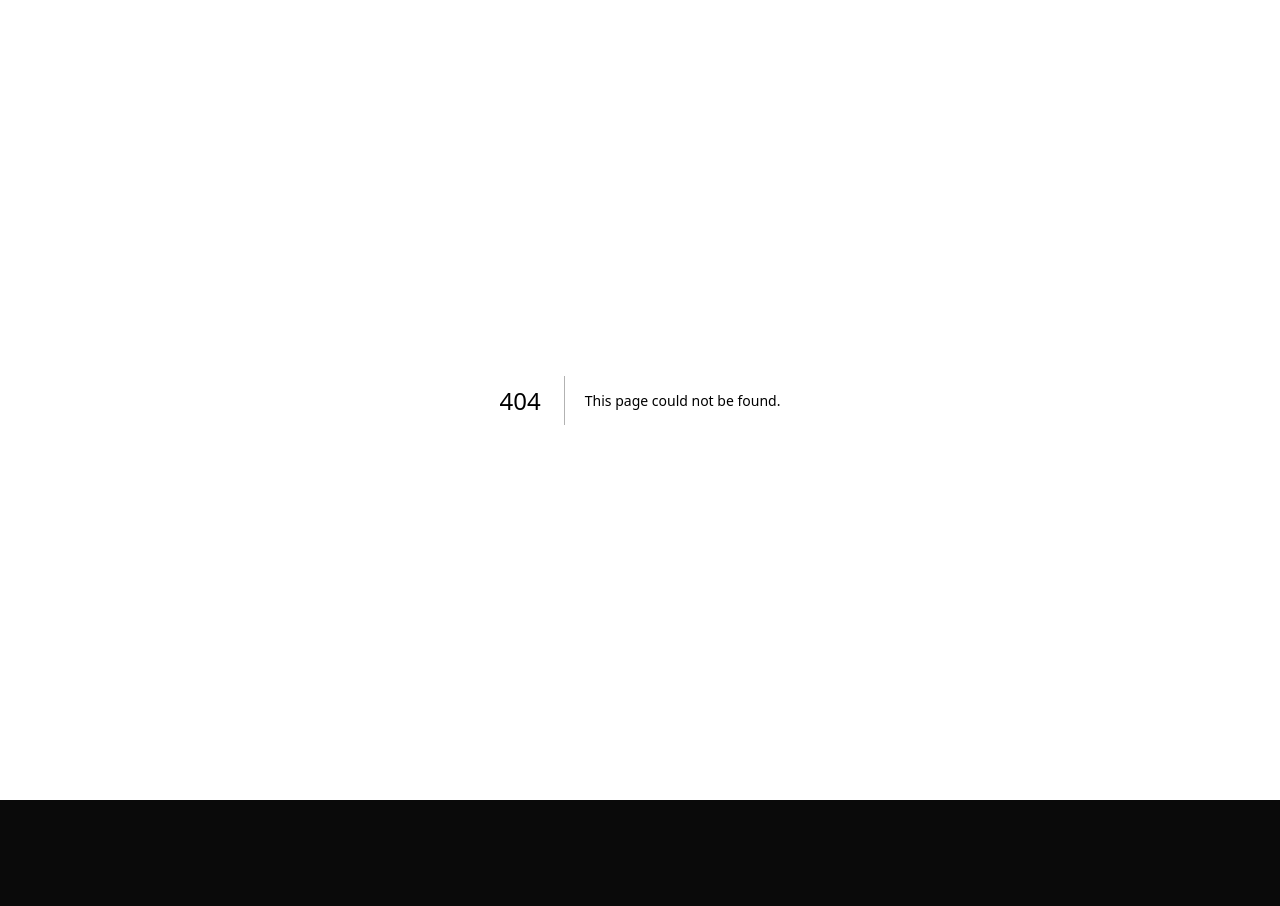
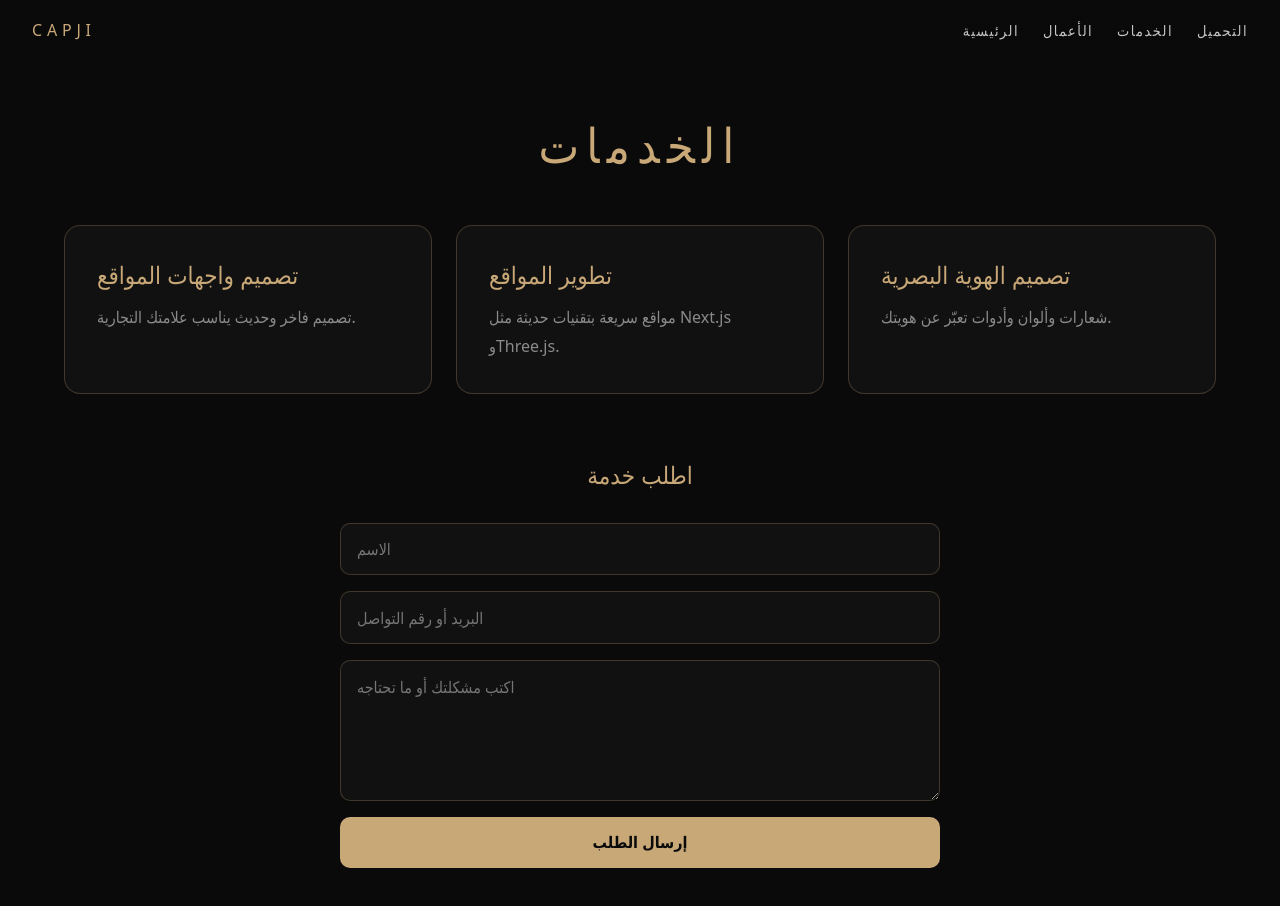
Before and after one commit to Colored1/capji, a Next.js app: page /services in a window 1280 px wide. Before the commit this address had no page. Shown: the top 906 px of the page. Before the commit the page ends 800 px from the top, so only its background shows below. Built offline with nearby package versions, Linux system fonts and the light colour scheme.

Commit message:
Add navigation, works, services with request form, and downloads pages
Co-Authored-By: Claude Haiku 5.5 <noreply@anthropic.com>
Claude-Session: https://claude.ai/code/session_019AUFpn8JoFh5BKroq5LTGH

```diff
--- /dev/null
+++ b/app/api/request/route.ts
@@ -0,0 +1,12 @@
+import { NextResponse } from "next/server";
+
+// نقطة استقبال طلبات الخدمة.
+// ملاحظة: الطلبات لا تُحفظ بعد. عند ربط Supabase نضيف الحفظ هنا.
+export async function POST(req: Request) {
+  const body = await req.json().catch(() => null);
+  if (!body || !body.name || !body.contact || !body.message) {
+    return NextResponse.json({ ok: false }, { status: 400 });
+  }
+  console.log("service-request", { name: body.name, contact: body.contact });
+  return NextResponse.json({ ok: true });
+}
--- a/app/globals.css
+++ b/app/globals.css
@@ -173,3 +173,158 @@ body {
 .hero-title {
   text-shadow: 0 0 40px rgba(201, 168, 120, 0.25);
 }
+
+/* ===== القائمة العلوية ===== */
+.nav {
+  position: fixed;
+  top: 0;
+  left: 0;
+  right: 0;
+  z-index: 10;
+  display: flex;
+  align-items: center;
+  justify-content: space-between;
+  padding: 1.2rem 2rem;
+  background: linear-gradient(to bottom, rgba(10, 10, 10, 0.9), transparent);
+}
+
+.nav-brand {
+  color: var(--gold);
+  letter-spacing: 0.3em;
+  text-decoration: none;
+  font-weight: 300;
+}
+
+.nav-links {
+  display: flex;
+  gap: 1.5rem;
+}
+
+.nav-links a {
+  color: var(--fg);
+  text-decoration: none;
+  font-size: 0.9rem;
+  letter-spacing: 0.1em;
+  opacity: 0.8;
+  transition: opacity 0.3s, color 0.3s;
+}
+
+.nav-links a:hover {
+  opacity: 1;
+  color: var(--gold);
+}
+
+/* ===== صفحات داخلية ===== */
+.page {
+  min-height: 100vh;
+  padding: 7rem 1.5rem 4rem;
+  max-width: 1200px;
+  margin: 0 auto;
+}
+
+.page-title {
+  text-align: center;
+  font-weight: 300;
+  letter-spacing: 0.15em;
+  color: var(--gold);
+  font-size: clamp(2rem, 5vw, 3rem);
+  margin-bottom: 3rem;
+}
+
+.page-subtitle {
+  text-align: center;
+  font-weight: 300;
+  color: var(--gold);
+  margin: 4rem 0 2rem;
+}
+
+.page-empty {
+  text-align: center;
+  color: var(--muted);
+}
+
+.services-grid {
+  display: grid;
+  grid-template-columns: repeat(auto-fit, minmax(240px, 1fr));
+  gap: 1.5rem;
+}
+
+.service-card {
+  padding: 2rem;
+  border: 1px solid rgba(201, 168, 120, 0.25);
+  border-radius: 16px;
+  background: #111;
+  color: var(--fg);
+  text-decoration: none;
+}
+
+.service-card h2 {
+  color: var(--gold);
+  font-weight: 400;
+  margin-bottom: 0.75rem;
+}
+
+.service-card p {
+  color: var(--muted);
+  line-height: 1.8;
+}
+
+.request-form {
+  max-width: 600px;
+  margin: 0 auto;
+  display: flex;
+  flex-direction: column;
+  gap: 1rem;
+}
+
+.request-form input,
+.request-form textarea {
+  padding: 0.9rem 1rem;
+  background: #111;
+  border: 1px solid rgba(201, 168, 120, 0.25);
+  border-radius: 10px;
+  color: var(--fg);
+  font: inherit;
+}
+
+.request-form input:focus,
+.request-form textarea:focus {
+  outline: none;
+  border-color: var(--gold);
+}
+
+.request-form button {
+  padding: 0.9rem;
+  background: var(--gold);
+  color: #0a0a0a;
+  border: none;
+  border-radius: 10px;
+  font: inherit;
+  font-weight: 600;
+  cursor: pointer;
+}
+
+.request-form button:disabled {
+  opacity: 0.6;
+  cursor: default;
+}
+
+.form-ok {
+  color: var(--gold);
+  text-align: center;
+}
+
+.form-err {
+  color: #e57373;
+  text-align: center;
+}
+
+@media (max-width: 640px) {
+  .nav {
+    padding: 1rem;
+  }
+  .nav-links {
+    gap: 0.9rem;
+    font-size: 0.8rem;
+  }
+}
--- a/app/layout.tsx
+++ b/app/layout.tsx
@@ -1,6 +1,7 @@
 import type { Metadata } from "next";
 import type { ReactNode } from "react";
 import SmoothScroll from "@/components/SmoothScroll";
+import Nav from "@/components/Nav";
 import "./globals.css";
 
 export const metadata: Metadata = {
@@ -13,6 +14,7 @@ export default function RootLayout({ children }: { children: ReactNode }) {
     <html lang="ar">
       <body>
         <SmoothScroll />
+        <Nav />
         {children}
       </body>
     </html>
--- /dev/null
+++ b/app/services/page.tsx
@@ -0,0 +1,29 @@
+import ServiceForm from "@/components/ServiceForm";
+
+export const metadata = { title: "الخدمات | CAPJI" };
+
+const services = [
+  { title: "تصميم واجهات المواقع", desc: "تصميم فاخر وحديث يناسب علامتك التجارية." },
+  { title: "تطوير المواقع", desc: "مواقع سريعة بتقنيات حديثة مثل Next.js وThree.js." },
+  { title: "تصميم الهوية البصرية", desc: "شعارات وألوان وأدوات تعبّر عن هويتك." },
+];
+
+export default function ServicesPage() {
+  return (
+    <main className="page">
+      <h1 className="page-title">الخدمات</h1>
+
+      <div className="services-grid">
+        {services.map((s) => (
+          <div key={s.title} className="service-card">
+            <h2>{s.title}</h2>
+            <p>{s.desc}</p>
+          </div>
+        ))}
+      </div>
+
+      <h2 className="page-subtitle">اطلب خدمة</h2>
+      <ServiceForm />
+    </main>
+  );
+}
--- /dev/null
+++ b/components/Nav.tsx
@@ -0,0 +1,21 @@
+import Link from "next/link";
+
+const links = [
+  { href: "/", label: "الرئيسية" },
+  { href: "/works", label: "الأعمال" },
+  { href: "/services", label: "الخدمات" },
+  { href: "/downloads", label: "التحميل" },
+];
+
+export default function Nav() {
+  return (
+    <header className="nav">
+      <Link href="/" className="nav-brand">CAPJI</Link>
+      <nav className="nav-links">
+        {links.map((l) => (
+          <Link key={l.href} href={l.href}>{l.label}</Link>
+        ))}
+      </nav>
+    </header>
+  );
+}
--- /dev/null
+++ b/components/ServiceForm.tsx
@@ -0,0 +1,37 @@
+"use client";
+
+import { useState, type FormEvent } from "react";
+
+export default function ServiceForm() {
+  const [status, setStatus] = useState<"idle" | "sending" | "done" | "error">("idle");
+
+  async function handleSubmit(e: FormEvent<HTMLFormElement>) {
+    e.preventDefault();
+    setStatus("sending");
+    const data = Object.fromEntries(new FormData(e.currentTarget));
+    try {
+      const res = await fetch("/api/request", {
+        method: "POST",
+        headers: { "Content-Type": "application/json" },
+        body: JSON.stringify(data),
+      });
+      setStatus(res.ok ? "done" : "error");
+      if (res.ok) e.currentTarget.reset();
+    } catch {
+      setStatus("error");
+    }
+  }
+
+  return (
+    <form className="request-form" onSubmit={handleSubmit}>
+      <input name="name" placeholder="الاسم" required />
+      <input name="contact" placeholder="البريد أو رقم التواصل" required />
+      <textarea name="message" placeholder="اكتب مشكلتك أو ما تحتاجه" rows={5} required />
+      <button type="submit" disabled={status === "sending"}>
+        {status === "sending" ? "جارٍ الإرسال..." : "إرسال الطلب"}
+      </button>
+      {status === "done" && <p className="form-ok">تم استلام طلبك، وسنتواصل معك قريباً.</p>}
+      {status === "error" && <p className="form-err">حدث خطأ، حاول مرة أخرى.</p>}
+    </form>
+  );
+}
```
Also changed, not shown: app/downloads/page.tsx (added, +24 -0 lines), app/works/page.tsx (added, +16 -0 lines).
